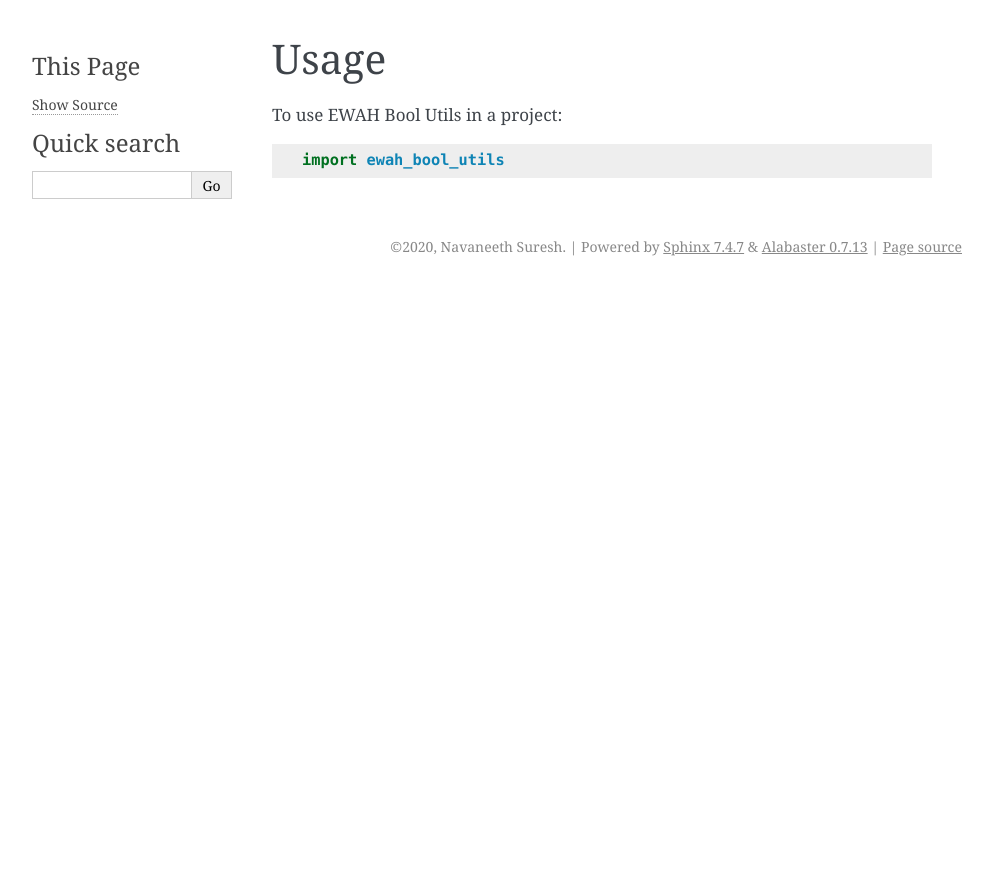
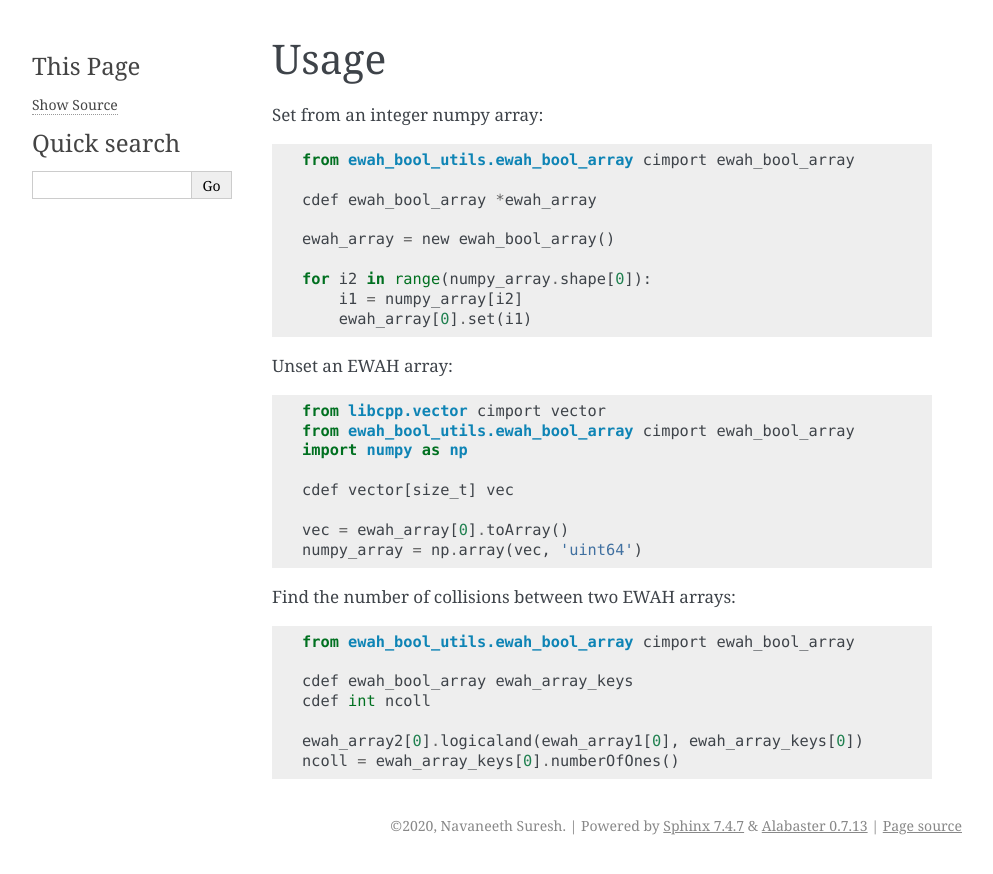
Before and after one commit to yt-project/ewah_bool_utils, a Sphinx documentation site: the page built from docs/usage.rst, in a window 1280 px wide. Shown: the top 874 px of the page, without its empty margins (148-1141 px from the left). Built offline with Sphinx 7.4.7, drawn with Linux system fonts in a browser that asks for light colours; pages that are not in the unit, such as notebooks, are missing from menus.

Commit message:
update readme and usage in docs, add gitignore

```diff
--- a/README.rst
+++ b/README.rst
@@ -26,7 +26,8 @@ EWAH Bool Array utils for yt
 Features
 --------
 
-* TODO
+* EWAH Bool Array compression stores integer arrays efficient in memory.
+* Can be used for indexing arrays.
 
 Credits
 -------
--- a/docs/usage.rst
+++ b/docs/usage.rst
@@ -2,6 +2,35 @@
 Usage
 =====
 
-To use EWAH Bool Utils in a project::
+Set from an integer numpy array::
 
-    import ewah_bool_utils
+    from ewah_bool_utils.ewah_bool_array cimport ewah_bool_array
+
+    cdef ewah_bool_array *ewah_array
+
+    ewah_array = new ewah_bool_array()
+
+    for i2 in range(numpy_array.shape[0]):
+    	i1 = numpy_array[i2]
+    	ewah_array[0].set(i1)
+
+Unset an EWAH array::
+
+    from libcpp.vector cimport vector
+    from ewah_bool_utils.ewah_bool_array cimport ewah_bool_array
+    import numpy as np
+
+    cdef vector[size_t] vec
+
+    vec = ewah_array[0].toArray()
+    numpy_array = np.array(vec, 'uint64')
+
+Find the number of collisions between two EWAH arrays::
+
+    from ewah_bool_utils.ewah_bool_array cimport ewah_bool_array
+
+    cdef ewah_bool_array ewah_array_keys
+    cdef int ncoll
+
+    ewah_array2[0].logicaland(ewah_array1[0], ewah_array_keys[0])
+    ncoll = ewah_array_keys[0].numberOfOnes()
```
Also changed, not shown: 1 other file.
